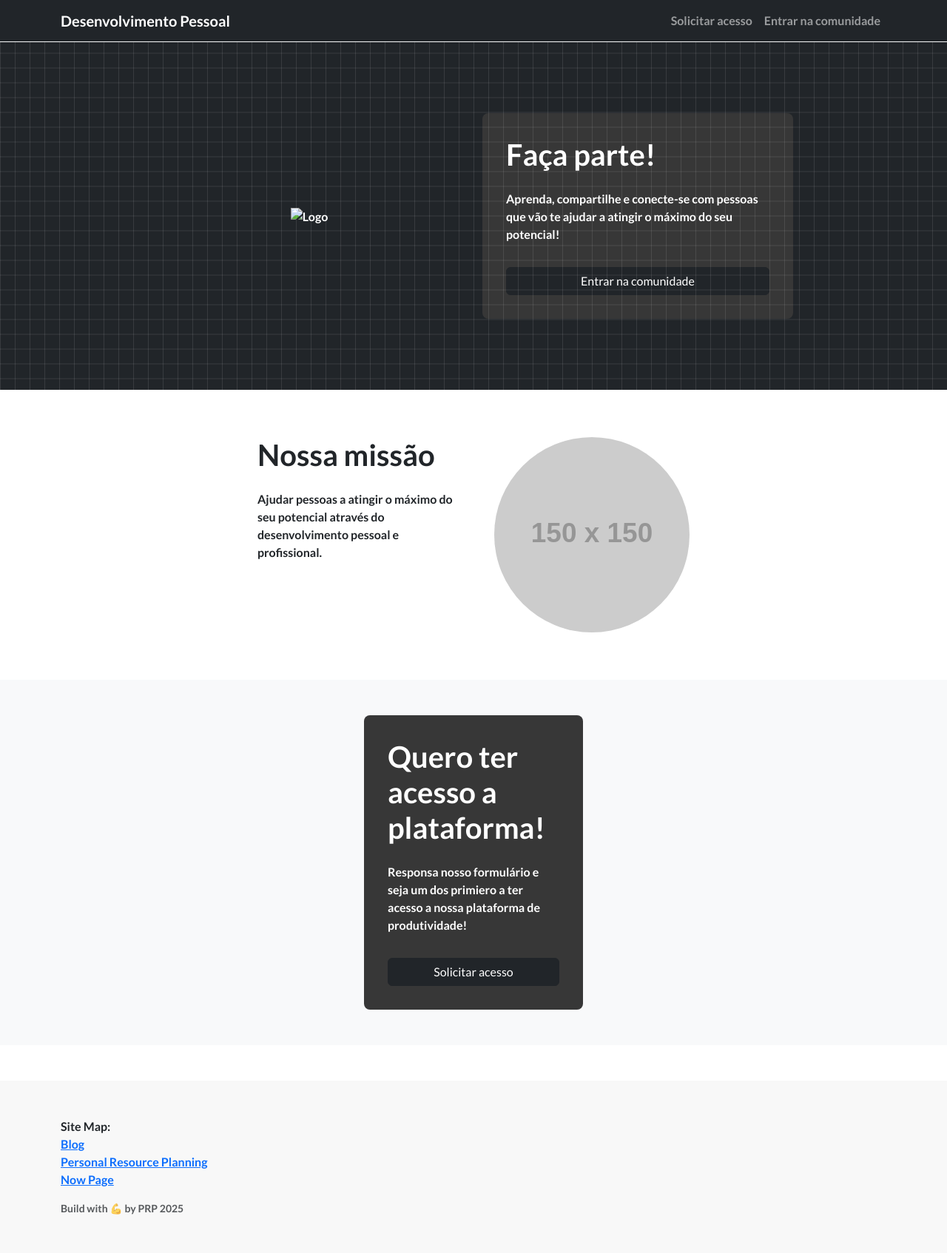
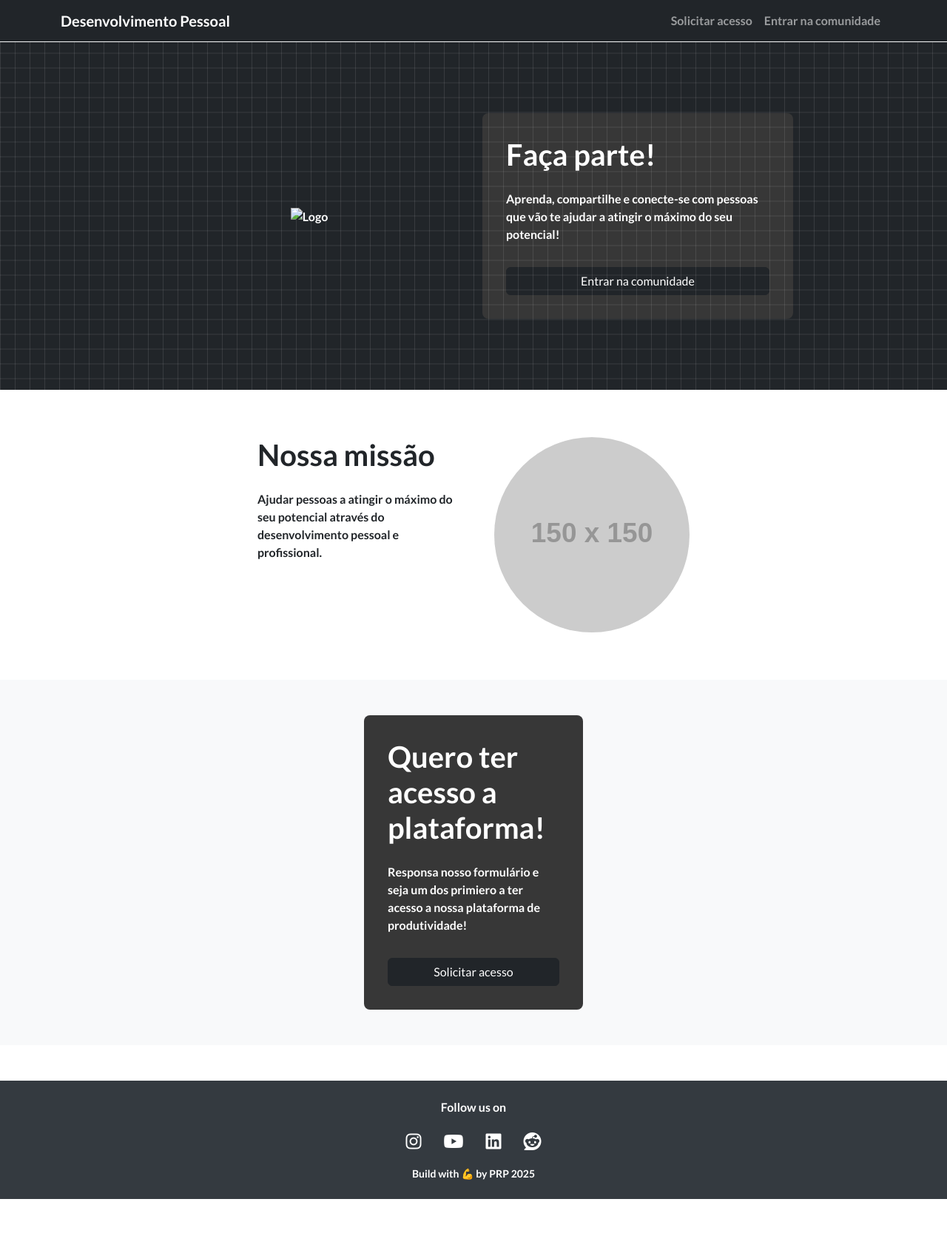
Before and after one commit to prp-brasil/lp, a Jekyll site: the page built from index.html, in a window 1280 px wide. Shown: the whole page at 74% size. Built offline with Jekyll 4.4.1, drawn with Linux system fonts in a browser that asks for light colours; nearby versions of some CDN libraries; after the commit the page ends 1621 px from its top, so only the background shows below that.

Commit message:
feat: footer

```diff
--- a/_includes/footer.html
+++ b/_includes/footer.html
@@ -1,22 +1,20 @@
-<!-- Footer -->
-<footer>
-    <div class="container">
-        <div class="row">
-            <div class="col-md-8">
-                <ul class="list-inline">
-                  Site Map:
-                  {% for page in site.pages %}
-                    <li>
-                        <a href="{{ page.url }}">{{ page.title }}</a>
-                    </li>
-                  {% endfor %}
-
-                </ul>
-                <p class="copyright text-muted small">{{ site.copyright }}</p>
-            </div>
-            <div class="col-md-4">
-                {{ site.credits }}
-            </div>
+<footer class="footer">
+    <div class="container text-center">
+        <p>Follow us on</p>
+        <div class="social-icons">
+            <a href="https://instagram.com" target="_blank" aria-label="Instagram">
+                <i class="fab fa-instagram"></i>
+            </a>
+            <a href="https://youtube.com" target="_blank" aria-label="YouTube">
+                <i class="fab fa-youtube"></i>
+            </a>
+            <a href="https://linkedin.com" target="_blank" aria-label="LinkedIn">
+                <i class="fab fa-linkedin"></i>
+            </a>
+            <a href="https://reddit.com" target="_blank" aria-label="Reddit">
+                <i class="fab fa-reddit"></i>
+            </a>
         </div>
+        <p class="copyright small">{{ site.copyright }}</p>
     </div>
 </footer>
--- a/_includes/head.html
+++ b/_includes/head.html
@@ -16,7 +16,7 @@
     <link rel="stylesheet" href="/assets/css/main.css">
 
     <!-- Custom Fonts -->
-    <link rel="stylesheet" href="https://use.fontawesome.com/releases/v5.6.3/css/all.css" integrity="sha384-UHRtZLI+pbxtHCWp1t77Bi1L4ZtiqrqD80Kn4Z8NTSRyMA2Fd33n5dQ8lWUE00s/" crossorigin="anonymous">
+    <script src="https://kit.fontawesome.com/e5879fc219.js" crossorigin="anonymous"></script>
     <link rel="stylesheet" href="http://fonts.googleapis.com/css?family=Lato:300,400,700,300italic,400italic,700italic"  type="text/css">
 
     <!-- HTML5 Shim and Respond.js IE8 support of HTML5 elements and media queries -->
--- a/assets/css/main.css
+++ b/assets/css/main.css
@@ -252,3 +252,32 @@ article.project:hover section.project-description {
   padding-right: 30px; /* Increase/decrease this value for cross-browser compatibility */
   box-sizing: content-box;
 }
+
+.footer {
+    background-color: #343a40;
+    color: white;
+    padding: 1.5rem 0;
+}
+
+.footer a {
+    color: white;
+    margin: 0 10px;
+    font-size: 1.5rem;
+    text-decoration: none;
+    transition: color 0.3s;
+}
+
+.footer a:hover {
+    color: #007bff;
+}
+
+.footer .social-icons {
+    display: flex;
+    justify-content: center;
+    align-items: center;
+    margin-top: 1rem;
+}
+
+.footer .social-icons a {
+    margin: 0 15px;
+}
```
